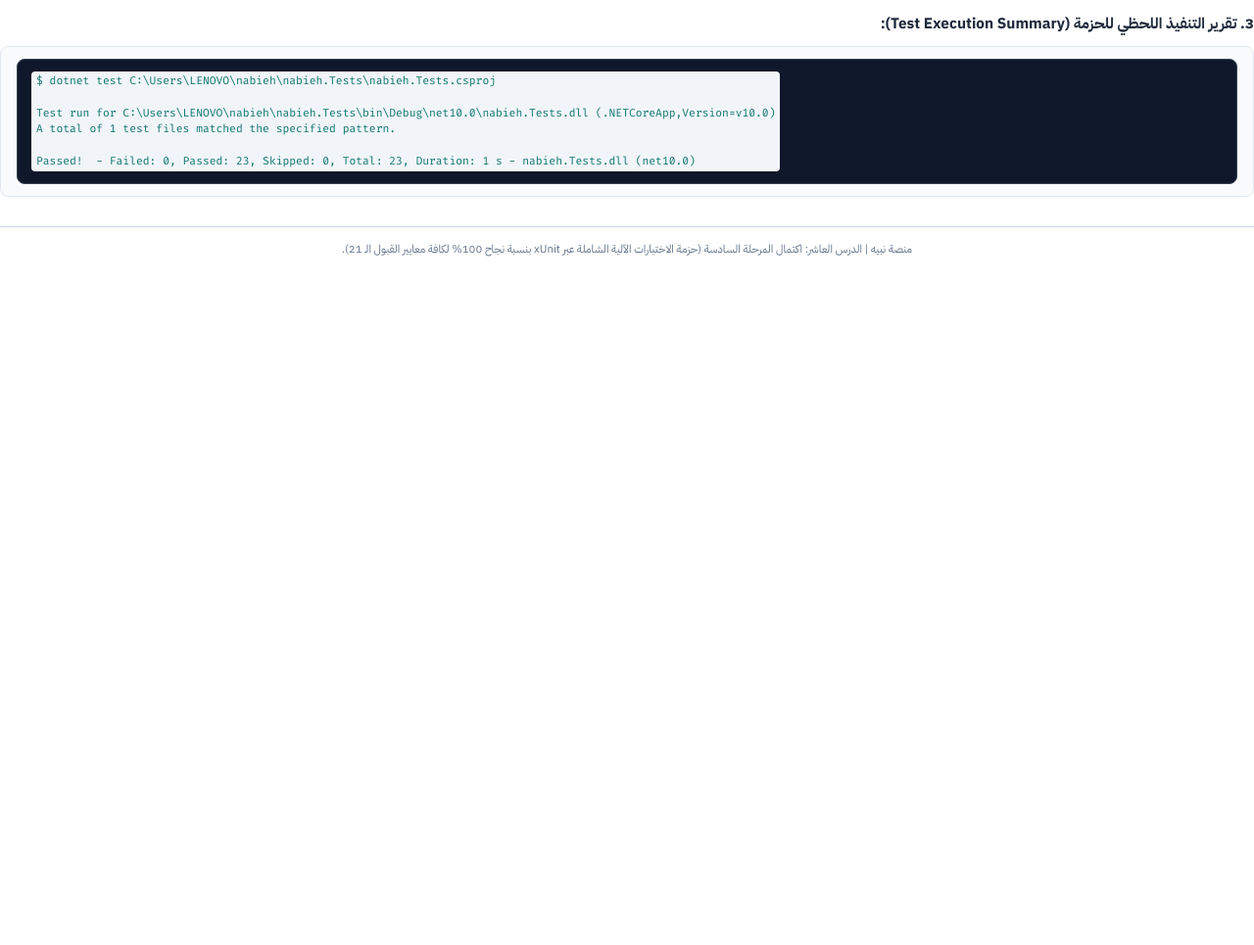
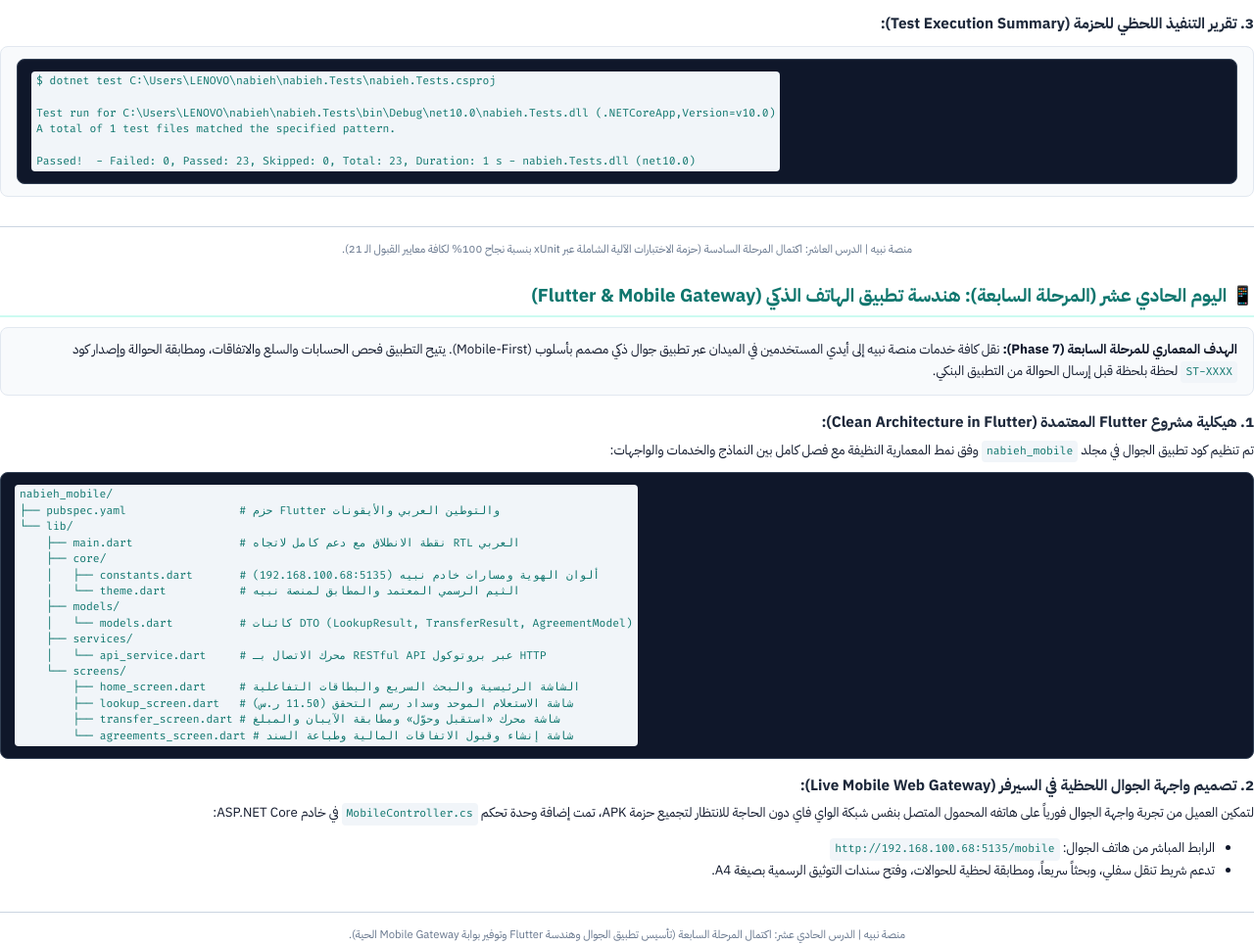
Before and after one commit to nasherfares87-alt/nabih-demo, a plain HTML site: page learning_lesson_01.html in a window 1280 px wide. Shown: the part 9191-10156 px from the top of the page at 98% size. Before the commit the page ends 9456 px from the top, so only its background shows below. Drawn offline with Linux system fonts and the light colour scheme.

Commit message:
Update learning guide with Day 11 Phase 7 Flutter & Mobile Gateway

```diff
--- a/learning_lesson_01.html
+++ b/learning_lesson_01.html
@@ -1067,5 +1067,50 @@ Passed!  - Failed: 0, Passed: 23, Skipped: 0, Total: 23, Duration: 1 s - nabieh.
     منصة نبيه | الدرس العاشر: اكتمال المرحلة السادسة (حزمة الاختبارات الآلية الشاملة عبر xUnit بنسبة نجاح 100% لكافة معايير القبول الـ 21).
   </div>
 
+  <div class="page-break"></div>
+
+  <!-- درس اليوم 11: تطبيق الهاتف الذكي (المرحلة السابعة) -->
+  <h2>📱 اليوم الحادي عشر (المرحلة السابعة): هندسة تطبيق الهاتف الذكي (Flutter & Mobile Gateway)</h2>
+
+  <div class="card teal">
+    <b>الهدف المعماري للمرحلة السابعة (Phase 7):</b>
+    نقل كافة خدمات منصة نبيه إلى أيدي المستخدمين في الميدان عبر تطبيق جوال ذكي مصمم بأسلوب (Mobile-First). يتيح التطبيق فحص الحسابات والسلع والاتفاقات، ومطابقة الحوالة وإصدار كود <code>ST-XXXX</code> لحظة بلحظة قبل إرسال الحوالة من التطبيق البنكي.
+  </div>
+
+  <h3>1. هيكلية مشروع Flutter المعتمدة (Clean Architecture in Flutter):</h3>
+  <p>
+    تم تنظيم كود تطبيق الجوال في مجلد <code>nabieh_mobile</code> وفق نمط المعمارية النظيفة مع فصل كامل بين النماذج والخدمات والواجهات:
+  </p>
+
+  <pre><code>nabieh_mobile/
+├── pubspec.yaml                 # حزم Flutter والتوطين العربي والأيقونات
+└── lib/
+    ├── main.dart                # نقطة الانطلاق مع دعم كامل لاتجاه RTL العربي
+    ├── core/
+    │   ├── constants.dart       # ألوان الهوية ومسارات خادم نبيه (192.168.100.68:5135)
+    │   └── theme.dart           # الثيم الرسمي المعتمد والمطابق لمنصة نبيه
+    ├── models/
+    │   └── models.dart          # كائنات DTO (LookupResult, TransferResult, AgreementModel)
+    ├── services/
+    │   └── api_service.dart     # محرك الاتصال بـ RESTful API عبر بروتوكول HTTP
+    └── screens/
+        ├── home_screen.dart     # الشاشة الرئيسية والبحث السريع والبطاقات التفاعلية
+        ├── lookup_screen.dart   # شاشة الاستعلام الموحد وسداد رسم التحقق (11.50 ر.س)
+        ├── transfer_screen.dart # شاشة محرك «استقبل وحوّل» ومطابقة الآيبان والمبلغ
+        └── agreements_screen.dart # شاشة إنشاء وقبول الاتفاقات المالية وطباعة السند</code></pre>
+
+  <h3>2. تصميم واجهة الجوال اللحظية في السيرفر (Live Mobile Web Gateway):</h3>
+  <p>
+    لتمكين العميل من تجربة واجهة الجوال فورياً على هاتفه المحمول المتصل بنفس شبكة الواي فاي دون الحاجة للانتظار لتجميع حزمة APK، تمت إضافة وحدة تحكم <code>MobileController.cs</code> في خادم ASP.NET Core:
+  </p>
+  <ul>
+    <li>الرابط المباشر من هاتف الجوال: <code>http://192.168.100.68:5135/mobile</code></li>
+    <li>تدعم شريط تنقل سفلي، وبحثاً سريعاً، ومطابقة لحظية للحوالات، وفتح سندات التوثيق الرسمية بصيغة A4.</li>
+  </ul>
+
+  <div style="margin-top: 30px; text-align: center; border-top: 1px solid #cbd5e1; padding-top: 14px; color: #64748b; font-size: 8.5pt;">
+    منصة نبيه | الدرس الحادي عشر: اكتمال المرحلة السابعة (تأسيس تطبيق الجوال وهندسة Flutter وتوفير بوابة Mobile Gateway الحية).
+  </div>
+
 </body>
 </html>
```
